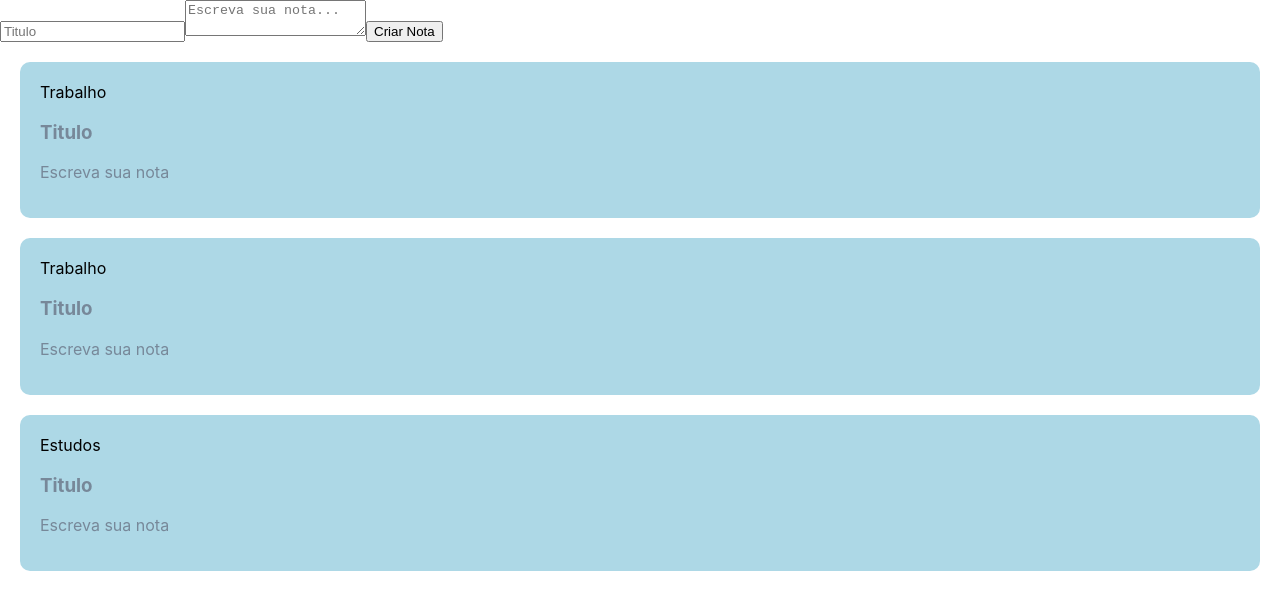
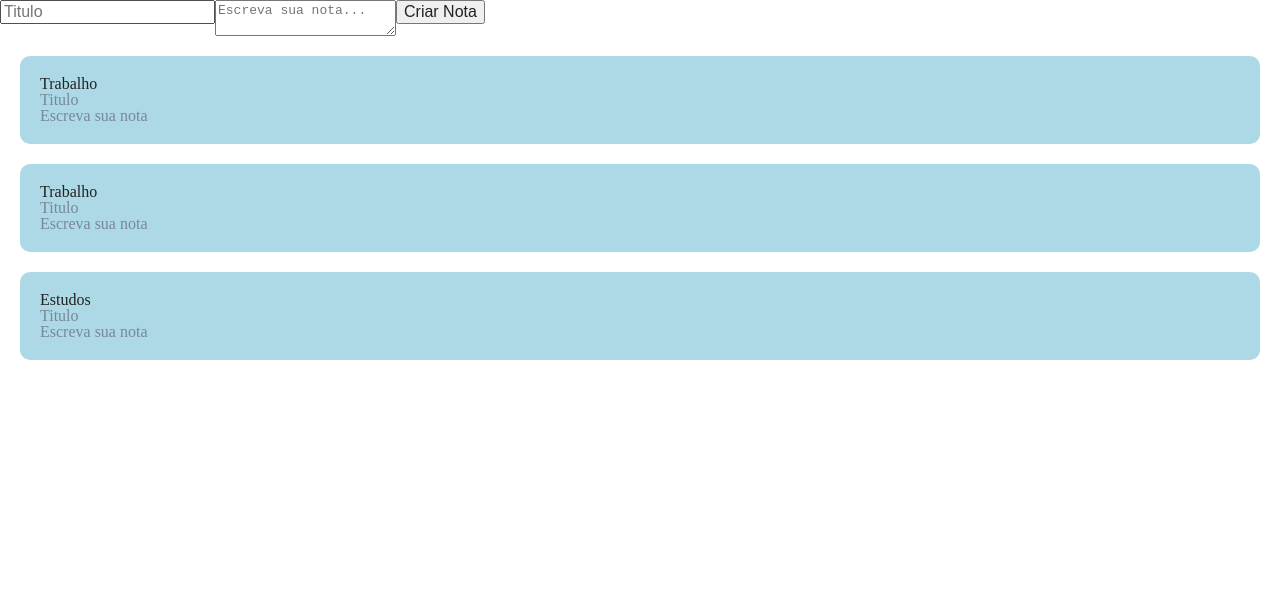
Before and after one commit to Cristiano7988/ceep, a React (Create React App) app: page / in a window 1280 px wide. Shown: the top 610 px of the page. Built offline with nearby package versions, Linux system fonts and the light colour scheme.

Commit message:
Reset do css

```diff
--- a/src/index.css
+++ b/src/index.css
@@ -1,13 +1,361 @@
-body {
+html, body, div, span, applet, object, iframe,
+h1, h2, h3, h4, h5, h6, p, blockquote, pre,
+a, abbr, acronym, address, big, cite, code,
+del, dfn, em, img, ins, kbd, q, s, samp,
+small, strike, strong, sub, sup, tt, var,
+b, u, i, center,
+dl, dt, dd, ol, ul, li,
+fieldset, form, label, legend,
+table, caption, tbody, tfoot, thead, tr, th, td,
+article, aside, canvas, details, embed,
+figure, figcaption, footer, header, hgroup,
+menu, nav, output, ruby, section, summary,
+time, mark, audio, video {
   margin: 0;
-  font-family: -apple-system, BlinkMacSystemFont, 'Segoe UI', 'Roboto', 'Oxygen',
-    'Ubuntu', 'Cantarell', 'Fira Sans', 'Droid Sans', 'Helvetica Neue',
-    sans-serif;
-  -webkit-font-smoothing: antialiased;
-  -moz-osx-font-smoothing: grayscale;
+	padding: 0;
+	border: 0;
+	font-size: 100%;
+	font: inherit;
+	vertical-align: baseline;
 }
 
-code {
-  font-family: source-code-pro, Menlo, Monaco, Consolas, 'Courier New',
-    monospace;
+/* make sure to set some focus styles for accessibility */
+:focus {
+    outline: 0;
 }
+
+/* HTML5 display-role reset for older browsers */
+article, aside, details, figcaption, figure,
+footer, header, hgroup, menu, nav, section {
+	display: block;
+}
+
+body {
+	line-height: 1;
+}
+
+ol, ul {
+	list-style: none;
+}
+
+blockquote, q {
+	quotes: none;
+}
+
+blockquote:before, blockquote:after,
+q:before, q:after {
+	content: '';
+	content: none;
+}
+
+table {
+	border-collapse: collapse;
+	border-spacing: 0;
+}
+
+input[type=search]::-webkit-search-cancel-button,
+input[type=search]::-webkit-search-decoration,
+input[type=search]::-webkit-search-results-button,
+input[type=search]::-webkit-search-results-decoration {
+    -webkit-appearance: none;
+    -moz-appearance: none;
+}
+
+input[type=search] {
+    -webkit-appearance: none;
+    -moz-appearance: none;
+    -webkit-box-sizing: content-box;
+    -moz-box-sizing: content-box;
+    box-sizing: content-box;
+}
+
+textarea {
+    overflow: auto;
+    vertical-align: top;
+    resize: vertical;
+}
+
+/**
+ * Correct `inline-block` display not defined in IE 6/7/8/9 and Firefox 3.
+ */
+
+audio,
+canvas,
+video {
+    display: inline-block;
+    *display: inline;
+    *zoom: 1;
+    max-width: 100%;
+}
+
+/**
+ * Prevent modern browsers from displaying `audio` without controls.
+ * Remove excess height in iOS 5 devices.
+ */
+
+audio:not([controls]) {
+    display: none;
+    height: 0;
+}
+
+/**
+ * Address styling not present in IE 7/8/9, Firefox 3, and Safari 4.
+ * Known issue: no IE 6 support.
+ */
+
+[hidden] {
+    display: none;
+}
+
+/**
+ * 1. Correct text resizing oddly in IE 6/7 when body `font-size` is set using
+ *    `em` units.
+ * 2. Prevent iOS text size adjust after orientation change, without disabling
+ *    user zoom.
+ */
+
+html {
+    font-size: 100%; /* 1 */
+    -webkit-text-size-adjust: 100%; /* 2 */
+    -ms-text-size-adjust: 100%; /* 2 */
+}
+
+/**
+ * Address `outline` inconsistency between Chrome and other browsers.
+ */
+
+a:focus {
+    outline: thin dotted;
+}
+
+/**
+ * Improve readability when focused and also mouse hovered in all browsers.
+ */
+
+a:active,
+a:hover {
+    outline: 0;
+}
+
+/**
+ * 1. Remove border when inside `a` element in IE 6/7/8/9 and Firefox 3.
+ * 2. Improve image quality when scaled in IE 7.
+ */
+
+img {
+    border: 0; /* 1 */
+    -ms-interpolation-mode: bicubic; /* 2 */
+}
+
+/**
+ * Address margin not present in IE 6/7/8/9, Safari 5, and Opera 11.
+ */
+
+figure {
+    margin: 0;
+}
+
+/**
+ * Correct margin displayed oddly in IE 6/7.
+ */
+
+form {
+    margin: 0;
+}
+
+/**
+ * Define consistent border, margin, and padding.
+ */
+
+fieldset {
+    border: 1px solid #c0c0c0;
+    margin: 0 2px;
+    padding: 0.35em 0.625em 0.75em;
+}
+
+/**
+ * 1. Correct color not being inherited in IE 6/7/8/9.
+ * 2. Correct text not wrapping in Firefox 3.
+ * 3. Correct alignment displayed oddly in IE 6/7.
+ */
+
+legend {
+    border: 0; /* 1 */
+    padding: 0;
+    white-space: normal; /* 2 */
+    *margin-left: -7px; /* 3 */
+}
+
+/**
+ * 1. Correct font size not being inherited in all browsers.
+ * 2. Address margins set differently in IE 6/7, Firefox 3+, Safari 5,
+ *    and Chrome.
+ * 3. Improve appearance and consistency in all browsers.
+ */
+
+button,
+input,
+select,
+textarea {
+    font-size: 100%; /* 1 */
+    margin: 0; /* 2 */
+    vertical-align: baseline; /* 3 */
+    *vertical-align: middle; /* 3 */
+}
+
+/**
+ * Address Firefox 3+ setting `line-height` on `input` using `!important` in
+ * the UA stylesheet.
+ */
+
+button,
+input {
+    line-height: normal;
+}
+
+/**
+ * Address inconsistent `text-transform` inheritance for `button` and `select`.
+ * All other form control elements do not inherit `text-transform` values.
+ * Correct `button` style inheritance in Chrome, Safari 5+, and IE 6+.
+ * Correct `select` style inheritance in Firefox 4+ and Opera.
+ */
+
+button,
+select {
+    text-transform: none;
+}
+
+/**
+ * 1. Avoid the WebKit bug in Android 4.0.* where (2) destroys native `audio`
+ *    and `video` controls.
+ * 2. Correct inability to style clickable `input` types in iOS.
+ * 3. Improve usability and consistency of cursor style between image-type
+ *    `input` and others.
+ * 4. Remove inner spacing in IE 7 without affecting normal text inputs.
+ *    Known issue: inner spacing remains in IE 6.
+ */
+
+button,
+html input[type="button"], /* 1 */
+input[type="reset"],
+input[type="submit"] {
+    -webkit-appearance: button; /* 2 */
+    cursor: pointer; /* 3 */
+    *overflow: visible;  /* 4 */
+}
+
+/**
+ * Re-set default cursor for disabled elements.
+ */
+
+button[disabled],
+html input[disabled] {
+    cursor: default;
+}
+
+/**
+ * 1. Address box sizing set to content-box in IE 8/9.
+ * 2. Remove excess padding in IE 8/9.
+ * 3. Remove excess padding in IE 7.
+ *    Known issue: excess padding remains in IE 6.
+ */
+
+input[type="checkbox"],
+input[type="radio"] {
+    box-sizing: border-box; /* 1 */
+    padding: 0; /* 2 */
+    *height: 13px; /* 3 */
+    *width: 13px; /* 3 */
+}
+
+/**
+ * 1. Address `appearance` set to `searchfield` in Safari 5 and Chrome.
+ * 2. Address `box-sizing` set to `border-box` in Safari 5 and Chrome
+ *    (include `-moz` to future-proof).
+ */
+
+input[type="search"] {
+    -webkit-appearance: textfield; /* 1 */
+    -moz-box-sizing: content-box;
+    -webkit-box-sizing: content-box; /* 2 */
+    box-sizing: content-box;
+}
+
+/**
+ * Remove inner padding and search cancel button in Safari 5 and Chrome
+ * on OS X.
+ */
+
+input[type="search"]::-webkit-search-cancel-button,
+input[type="search"]::-webkit-search-decoration {
+    -webkit-appearance: none;
+}
+
+/**
+ * Remove inner padding and border in Firefox 3+.
+ */
+
+button::-moz-focus-inner,
+input::-moz-focus-inner {
+    border: 0;
+    padding: 0;
+}
+
+/**
+ * 1. Remove default vertical scrollbar in IE 6/7/8/9.
+ * 2. Improve readability and alignment in all browsers.
+ */
+
+textarea {
+    overflow: auto; /* 1 */
+    vertical-align: top; /* 2 */
+}
+
+/**
+ * Remove most spacing between table cells.
+ */
+
+table {
+    border-collapse: collapse;
+    border-spacing: 0;
+}
+
+html,
+button,
+input,
+select,
+textarea {
+    color: #222;
+}
+
+
+::-moz-selection {
+    background: #b3d4fc;
+    text-shadow: none;
+}
+
+::selection {
+    background: #b3d4fc;
+    text-shadow: none;
+}
+
+img {
+    vertical-align: middle;
+}
+
+fieldset {
+    border: 0;
+    margin: 0;
+    padding: 0;
+}
+
+textarea {
+    resize: vertical;
+}
+
+.chromeframe {
+    margin: 0.2em 0;
+    background: #ccc;
+    color: #000;
+    padding: 0.2em 0;
+}
```
